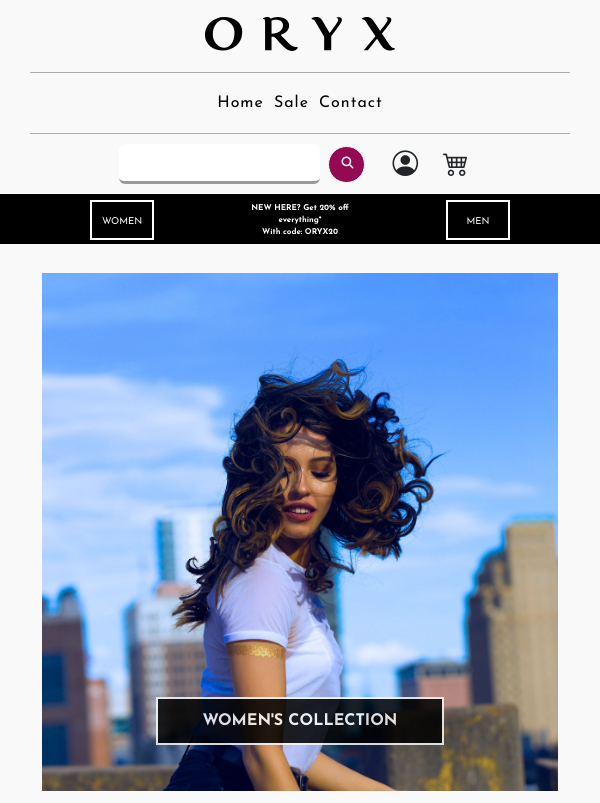
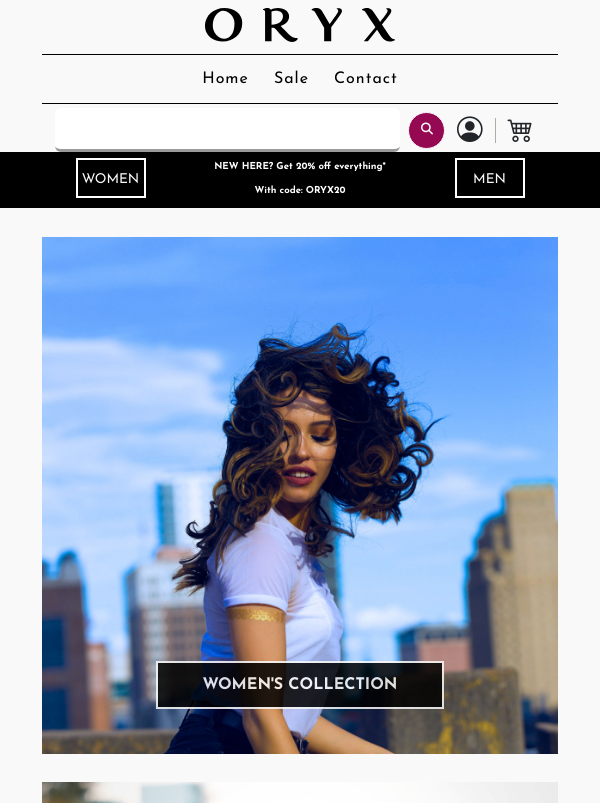
Before and after one commit to sedc-codecademy/sp2022-cp02-dsw-1, a website with bundled scripts: page client/index.html in a window 600 px wide. Shown: the top 803 px of the page. Built offline with nearby package versions, Linux system fonts and the light colour scheme; a web font is replaced by a local one.

Commit message:
fixed overlapping

```diff
--- a/client/index.html
+++ b/client/index.html
@@ -29,8 +29,8 @@
     <!-- Navbar top -->
     <nav class="navbar navbar-expand-lg nav2 sticky-top first-navbar">
       <div class="container ">
-        <div class="collapse navbar-collapse collpase-nav col-nav" id="navbarColor01">
-          <ul class="navbar-nav me-auto mb-2 mb-lg-0">
+        <div class=" collpase-nav col-nav" id="navbarColor01">
+          <ul class="navbar-nav me-auto  mb-lg-0">
             <li class="nav-item nav-li ">
               <a class="nav-link " href="/#">Home</a>
             </li>
@@ -42,6 +42,7 @@
             </li>
           </ul>
         </div>
+        <div class="spread-element-divs01"></div>
         <div class="imgDiv">
           <div class="text-logo">
             <a href="#">
@@ -49,6 +50,7 @@
             </a>
           </div>
         </div>
+        <div class="spread-element-divs02"></div>
         <div class="nav navbar-nav1 right-side">
           <div id="right-side-first" class="form-none">
             <form class="d-flex search-bar" id="search-bar" role="search">
@@ -60,52 +62,6 @@
             </form>
           </div>
           <div id="right-side-second" class="rs-first">
-            <a href="/#/signin" class="btn"><span class="bi bi-person-circle"></span></a>
-            <div class="spread-elements-span"></div>
-            <a href="/#/cart" class="btn shopping-cart-link">
-              <span class="bi bi-cart4">
-                <div class="shopping-cart-navbar-items" id="cart-items-number"></div>
-              </span>
-            </a>
-          </div>
-        </div>
-      </div>
-    </nav>
-    <!--Hidden navbar-->
-    <nav class="hidden-nav">
-      <div class="container spread-elements-container">
-        <div class="spread-elements-main second-main"></div>
-      </div>
-      <div class="container form-container">
-        <div class="container-nav-2" id="navbarColor01" >
-          <ul class="navbar-nav me-auto mb-2 mb-lg-0 nav-two">
-            <li class="nav-item nav-li ">
-              <a class="nav-link " href="/#">Home</a>
-            </li>
-            <li class="nav-item nav-li">
-              <a class="nav-link " href="/#/sale">Sale</a>
-            </li>
-            <li class="nav-item nav-li">
-              <a class="nav-link " href="/#/contact">Contact</a>
-            </li>
-          </ul>
-        </div>
-      </div>
-      <div class="container spread-elements-container">
-        <div class="spread-elements-main second-main"></div>
-      </div>
-      <div class="container form-container form-container-second">
-        <div class="form-div-second">
-          <div id="right-side" >
-            <form class="d-flex search-bar" id="search-bar" role="search">
-              <input class="form-control me-2 form-control-input" type="text" name="q" id="q"
-                placeholder="Search products here..." aria-label="Search" />
-              <button class="btn btn-outline-light btn-outline" type="submit">
-                <i class="fa fa-search"></i>
-              </button>
-            </form>
-          </div>
-          <div id="right-side-second" class="rs-second">
             <a href="/#/signin" class="btn"><span class="bi bi-person-circle"></span></a>
             <div class="spread-elements-span"></div>
             <a href="/#/cart" class="btn shopping-cart-link">
--- a/client/style.css
+++ b/client/style.css
@@ -138,7 +138,7 @@ h6 {
 .spread-elements-span {
   background-color: var(--silver-chalice);
   width: 1px;
-	height: auto;
+  height: 25px;
   margin: 7px 0px 7px 0px;
 }
 .imgDiv {
@@ -227,11 +227,6 @@ h6 {
 .form-control-input:focus {
   border: 1px solid var(--jazzberry-jam);
   box-shadow: var(--jazzberry-jam) 0 1px 4px 0px;
-}
-.black-header {
-	position: sticky;
-	top: 61px;
-	z-index: 1020;
 }
 #black-header-div {
   width: 100%;
@@ -320,196 +315,207 @@ h6 {
   color: var(--sage);
   background-color: transparent;
 }
-.form-container {
+.spread-element-divs01,
+.spread-element-divs02 {
   display: none;
 }
-#nav2 {
-	height: 2rem;
+/* .black-header {
+  position: sticky;
+  top: 54px;
+  z-index: 1020;
+} */
+@media only screen and (max-width: 465px) {
+  .black-header {
+    top: 184px !important;
+    position: sticky;
+    z-index: 1020;
+  }
+}
+@media only screen and (max-width: 600px) {
+  .first-navbar .container {
+    display: flex;
+    flex-direction: column;
+    align-items: center;
+    gap: 4px;
+  }
+  .collpase-nav {
+    width: auto;
+    order: 1;
+  }
+  .collpase-nav ul {
+    flex-direction: row;
+  }
+  .imgDiv {
+    width: auto;
+  }
+  .right-side {
+    width: auto;
+    height: auto;
+    flex-direction: row;
+    order: 1;
+  }
+  .women-div-black {
+    width: 70px;
+  }
+  .text-div-black {
+    width: 175px;
+    font-size: 0.6em;
+  }
+  .man-div-black {
+    width: 70px;
+  }
+  .form-control-input {
+    width: 300px;
+  }
+  .spread-element-divs01 {
+    display: flex;
+    height: 1px;
+    background-color: black;
+    width: 100%;
+    order: 1;
+  }
+  .spread-element-divs02 {
+    display: flex;
+    height: 1px;
+    background-color: black;
+    width: 100%;
+  }
+  .black-header {
+    top: 147px;
+    position: sticky;
+    z-index: 1020;
+  }
+}
+@media only screen and (min-width: 600px) {
+  .first-navbar .container {
+    flex-direction: column;
+    align-items: center;
+    gap: 4px;
+  }
+  .collpase-nav {
+    width: auto;
+    order: 1;
+  }
+  .collpase-nav ul {
+    flex-direction: row;
+  }
+  .imgDiv {
+    width: auto;
+  }
+  .right-side {
+    width: auto;
+    height: auto;
+    flex-direction: row;
+    order: 1;
+  }
+  .form-control-input {
+    width: 345px;
+  }
+  .spread-element-divs01 {
+    display: flex;
+    height: 1px;
+    background-color: black;
+    width: 100%;
+    order: 1;
+  }
+  .spread-element-divs02 {
+    display: flex;
+    height: 1px;
+    background-color: black;
+    width: 100%;
+  }
+  .black-header {
+    top: 147px;
+    position: sticky;
+    z-index: 1020;
+  }
+}
+@media only screen and (min-width: 768px) {
+  .first-navbar .container {
+    flex-direction: column;
+    gap: 4px;
+  }
+  .right-side {
+    gap: 10px;
+  }
+  .form-control-input {
+    width: 300px;
+  }
+  .spread-element-divs01 {
+    display: flex;
+    height: 1px;
+    background-color: black;
+    width: 100%;
+    order: 1;
+  }
+  .spread-element-divs02 {
+    display: flex;
+    height: 1px;
+    background-color: black;
+    width: 100%;
+  }
+  .black-header {
+    top: 147px;
+    position: sticky;
+    z-index: 1020;
+  }
+}
+@media only screen and (min-width: 992px) {
+  .first-navbar .container {
+    gap: 4px;
+  }
+  .form-control-input {
+    width: 400px;
+  }
+  .spread-element-divs01 {
+    display: flex;
+    height: 1px;
+    background-color: black;
+    width: 100%;
+    order: 1;
+  }
+  .spread-element-divs02 {
+    display: flex;
+    height: 1px;
+    background-color: black;
+    width: 100%;
+  }
+  .black-header {
+    top: 147px;
+    position: sticky;
+    z-index: 1020;
+  }
+}
+@media only screen and (min-width: 1200px) {
+  .first-navbar .container {
+    flex-direction: row;
+  }
+  .right-side {
+    flex-direction: row;
+    gap: 0px;
+    justify-content: space-between;
+  }
+  .form-control-input {
+    width: 220px;
+  }
+  .imgDiv {
+    order: 1;
+  }
+  .spread-element-divs01,
+  .spread-element-divs02 {
     display: none;
   }
-@media only screen and (max-width: 991.2px) {
-	.spread-elements-container {
-		display: none;
-	}
-	.form-container {
-		display: block;
-	}
-	.form-container-second {
-		flex-direction: end;
-	}
-	.form-div-second {
-		display: flex;
-		flex-direction: row;
-		gap: 20px;
-	}
-	.second-container-fluid {
-		margin-top: -8px;
-	}
-	.right-side {
-		display: none;
-	}
-	.spread-elements-container {
-		display: block;
-	}
-	.navbar-nav {
-		display: flex;
-		flex-direction: row;
-		gap: 10px;
-		margin-bottom: 1px !important;
-	}
-	.rs-second {
-		display: flex;
-		flex-direction: row;
-	}
-	.form-control-input {
-		width: 525px !important;
-	}
-}
-@media only screen and (max-width: 1535px) {
   .black-header {
-		top: 55px;
-	}
-}
-@media only screen and (max-width: 1199.2px) {
-	.navbar-nav {
-		display: none;
-	}
-	.rs-first {
-		display: none !important;
-	}
-	.form-none {
-		display: none;
-	}
-	.nav-two {
-		display: flex;
-		flex-direction: row;
-		gap: 10px;
-		margin-bottom: 1px !important;
-	}
-	.rs-second {
-		display: flex;
-		flex-direction: row;
-	}
-	.form-div-second {
-		display: flex;
-		align-items: center;
-		gap: 15px;
-	}
-	.form-control-input {
-		width: 615px;
-	}
-	.spread-elements-container {
-		background-color: var(--silver-chalice);
-		width: auto;
-		margin-top: 4px;
-		height: 1px;
-	}
-	.form-container {
-		display: flex;
-		justify-content: center;
-		align-items: center;
-		height: 3rem;
-		margin-top: 6px;
-		margin-bottom: 6px;
-	}
-	.form-container-second .form-div-second {
-		display: flex;
-		gap: 15px;
-	}
-	.hidden-nav {
+    top: 54px;
     position: sticky;
-		top: 55px;
-		z-index: 1010;
-		background-color: var(--cultured);
-	}
+    z-index: 1020;
+  }
+}
+@media only screen and (min-width: 1536px) {
   .black-header {
+    top: 61px;
     position: sticky;
-		top: 170px;
-		z-index: 1000;
-	}
-}
-@media only screen and (min-device-width: 820px) and (max-device-width: 1180px) {
-	.form-control-input {
-		height: 41px;
-	}
-	.hidden-nav {
-		top: 101px !important;
-	}
-	.black-header {
-		top: 215px !important;
-	}
-}
-@media only screen and (min-device-width: 768px) and (max-device-width: 1024px) {
-	.form-control-input {
-		height: 41px;
-	}
-	.hidden-nav {
-		top: 88px;
-	}
-	.black-header {
-		top: 202px;
-	}
-}
-@media only screen and (min-device-width: 280px) and (max-device-width: 653px) {
-	.nav-two {
-		width: 14rem;
-	}
-	.form-div-second {
-		gap: 0px !important;
-	}
-}
-@media only screen and (max-width: 600px) {
-	.form-control-input {
-		width: auto !important;
-		height: 40px;
-	}
-	.form-container {
-		align-items: center;
-	}
-	.text-div-black {
-		width: 100px;
-		font-size: 0.5em;
-	}
-	.man-div-black a {
-		font-size: 0.7em;
-		width: 60px;
-	}
-	.women-div-black a {
-		font-size: 0.7em;
-		width: 60px;
-	}
-	.dark-nav {
-		height: 6.3vh;
-	}
-	.container-nav-2 {
-		height: 2.4rem;
-	}
-	.nav-two {
-		height: 2.4rem;
-		align-items: center;
-		justify-content: center;
-	}
-	.nav-link {
-		padding: 3px 0px;
-	}
-	.hidden-nav {
-		position: sticky;
-		top: 55px;
-		z-index: 1010;
-		background-color: var(--cultured);
-	}
-	.black-header {
-		position: sticky;
-		top: 170px;
-	}
-	.first-navbar {
-		position: sticky;
-		top: 0px;
-	}
-	.useful-links,
-	.links,
-	.legal {
-		width: 100% !important;
+    z-index: 1020;
   }
 }
 
@@ -1207,7 +1213,11 @@ footer {
   color: white;
 }
 .cart__summary__form__code {
-	background-image: linear-gradient(to left, rgba(255, 255, 255, 0.253), rgba(255, 255, 255, 0.185)),
+  background-image: linear-gradient(
+      to left,
+      rgba(255, 255, 255, 0.253),
+      rgba(255, 255, 255, 0.185)
+    ),
     url("https://img.icons8.com/small/16/000000/long-arrow-right.png");
   background-repeat: no-repeat;
   background-position-x: 95%;
@@ -1525,10 +1535,10 @@ footer {
   justify-content: center;
   height: 100vh;
   width: 100%;
-	-webkit-transition: -webkit-transform .5s;
-	transition: -webkit-transform .5s;
-	transition: transform .5s;
-	transition: transform .5s, -webkit-transform .5s;
+  -webkit-transition: -webkit-transform 0.5s;
+  transition: -webkit-transform 0.5s;
+  transition: transform 0.5s;
+  transition: transform 0.5s, -webkit-transform 0.5s;
 }
 .stack-container-error {
   position: relative;
@@ -1538,14 +1548,14 @@ footer {
   transition: width 1s, height 1s;
 }
 .pokeup {
-	-webkit-transition: all .3s ease;
-	transition: all .3s ease;
+  -webkit-transition: all 0.3s ease;
+  transition: all 0.3s ease;
 }
 .pokeup:hover {
   -webkit-transform: translateY(-10px);
   transform: translateY(-10px);
-	-webkit-transition: .3s ease;
-	transition: .3s ease;
+  -webkit-transition: 0.3s ease;
+  transition: 0.3s ease;
 }
 .error {
   width: 400px;
@@ -1570,16 +1580,16 @@ footer {
   perspective: 1000px;
 }
 .writeLine {
-	-webkit-animation: writeLine .4s linear forwards;
-	animation: writeLine .4s linear forwards;
+  -webkit-animation: writeLine 0.4s linear forwards;
+  animation: writeLine 0.4s linear forwards;
 }
 .explode {
-	-webkit-animation: explode .5s ease-in-out forwards;
-	animation: explode .5s ease-in-out forwards;
+  -webkit-animation: explode 0.5s ease-in-out forwards;
+  animation: explode 0.5s ease-in-out forwards;
 }
 .card-error {
-	-webkit-animation: tiltcard .5s ease-in-out 1s forwards;
-	animation: tiltcard .5s ease-in-out 1s forwards;
+  -webkit-animation: tiltcard 0.5s ease-in-out 1s forwards;
+  animation: tiltcard 0.5s ease-in-out 1s forwards;
   position: absolute;
 }
 @-webkit-keyframes tiltcard {
@@ -1608,8 +1618,10 @@ footer {
     transform: translate(0, 0) scale(1);
   }
   100% {
-		-webkit-transform: translate(var(--spreaddist), var(--vertdist)) scale(var(--scaledist));
-		transform: translate(var(--spreaddist), var(--vertdist)) scale(var(--scaledist));
+    -webkit-transform: translate(var(--spreaddist), var(--vertdist))
+      scale(var(--scaledist));
+    transform: translate(var(--spreaddist), var(--vertdist))
+      scale(var(--scaledist));
   }
 }
 @keyframes explode {
@@ -1618,8 +1630,10 @@ footer {
     transform: translate(0, 0) scale(1);
   }
   100% {
-		-webkit-transform: translate(var(--spreaddist), var(--vertdist)) scale(var(--scaledist));
-		transform: translate(var(--spreaddist), var(--vertdist)) scale(var(--scaledist));
+    -webkit-transform: translate(var(--spreaddist), var(--vertdist))
+      scale(var(--scaledist));
+    transform: translate(var(--spreaddist), var(--vertdist))
+      scale(var(--scaledist));
   }
 }
 @-webkit-keyframes writeLine {
@@ -1640,14 +1654,14 @@ footer {
 }
 @media screen and (max-width: 1000px) {
   .container-error {
-		-webkit-transform: scale(.85);
-		transform: scale(.85);
+    -webkit-transform: scale(0.85);
+    transform: scale(0.85);
   }
 }
 @media screen and (max-width: 850px) {
   .container-error {
-		-webkit-transform: scale(.75);
-		transform: scale(.75);
+    -webkit-transform: scale(0.75);
+    transform: scale(0.75);
   }
 }
 @media screen and (max-width: 775px) {
@@ -1661,7 +1675,7 @@ footer {
 }
 @media screen and (max-width: 370px) {
   .container-error {
-		-webkit-transform: scale(.6);
-		transform: scale(.6);
-	}
-}
+    -webkit-transform: scale(0.6);
+    transform: scale(0.6);
+  }
+}
```
Lines whose indentation alone changed are shown as unchanged.
